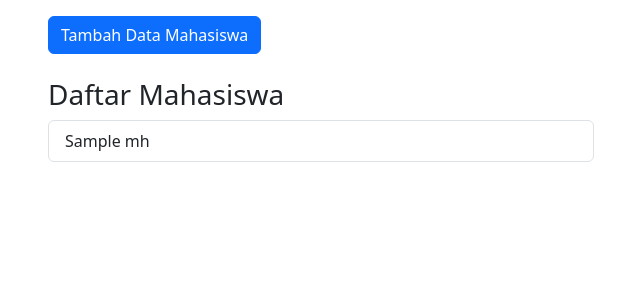
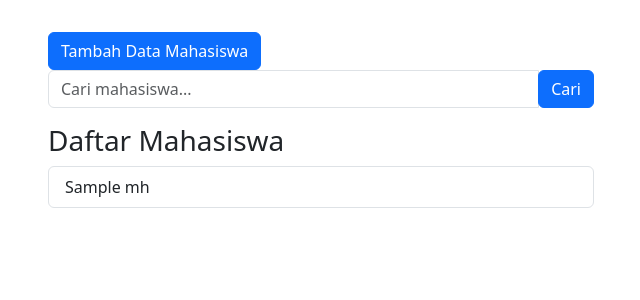
Before and after one commit to EkaNagi/prakweb2023_B_193040071_mvc, a PHP site: the page made by app/views/mahasiswa/index.php in a window 1280 px wide. Shown: the part 80-380 px from the top of the page, without its empty margins (34-674 px from the left). Run offline with PHP 8.4, Linux system fonts and the light colour scheme; the template is opened without the code that fills it: most values are stand-ins (such as "Sample title", 1, 10 or a date in 2020); some libraries are stand-ins or nearby versions.

Commit message:
video 13

```diff
--- a/app/views/mahasiswa/index.php
+++ b/app/views/mahasiswa/index.php
@@ -1,6 +1,6 @@
 <div class="container mt-3">
 
-    <div class="row">
+    <div class="row mb-3">
         <div class="col-lg-6">
             <?php Flasher::flash(); ?>
         </div>
@@ -11,7 +11,24 @@
             <button type="button" class="btn btn-primary tombolTambahData" data-toggle="modal" data-target="#formModal">
                 Tambah Data Mahasiswa
             </button>
-            <br><br>
+        </div>
+    </div>
+
+    <div class="row">
+        <div class="col-lg-6">
+            <form action="<?= BASEURL; ?>/mahasiswa/cari" method="post">
+                <div class="input-group">
+                    <input type="text" class="form-control" placeholder="Cari mahasiswa..." name="keyword" id="keyword" autocomplete="off">
+                    <div class="input-group-append">
+                        <button class="btn btn-primary" type="submit" id="tombolCari">Cari</button>
+                    </div>
+                </div>
+            </form>
+        </div>
+    </div>
+
+    <div class="row">
+        <div class="col-lg-6">
             <h3>Daftar Mahasiswa</h3>
             <ul class="list-group">
                 <?php foreach($data['mhs'] as $mhs) : ?>
```
Also changed, not shown: app/controllers/Mahasiswa.php (+9 -0 lines), app/models/Mahasiswa_model.php (+10 -0 lines).
